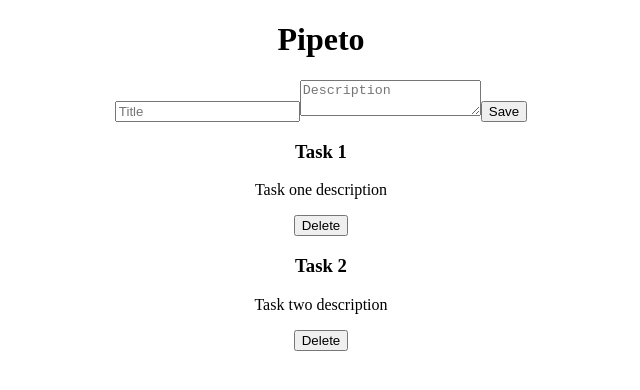
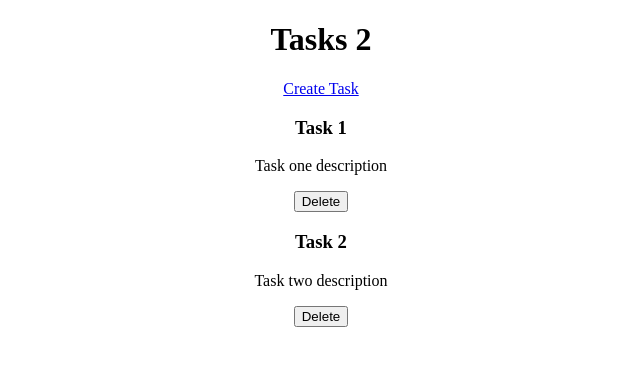
Before and after one commit to Pipeto84/redux-tasks, a React (Vite) app: page / in a window 1280 px wide. Shown: the top 390 px of the page, without its empty margins (319-959 px from the left). Built offline with nearby package versions, Linux system fonts and the light colour scheme.

Commit message:
react router dom

```diff
--- a/src/App.jsx
+++ b/src/App.jsx
@@ -1,16 +1,19 @@
-import './App.css'
-import { TaskForm } from './components/TaskForm'
-import { TaskList } from './components/TaskList'
+import "./App.css";
+import { TaskForm } from "./components/TaskForm";
+import { TaskList } from "./components/TaskList";
+import { BrowserRouter, Routes, Route } from "react-router-dom";
 
 function App() {
-
   return (
-    <div className='App'>
-      <h1>Pipeto</h1>
-      <TaskForm/>
-      <TaskList/>
+    <div className="App">
+      <BrowserRouter>
+        <Routes>
+          <Route path="/" element={<TaskList />} />
+          <Route path="/create-task" element={<TaskForm />} />
+        </Routes>
+      </BrowserRouter>
     </div>
-  )
+  );
 }
 
-export default App
+export default App;
--- a/src/components/TaskForm.jsx
+++ b/src/components/TaskForm.jsx
@@ -2,9 +2,11 @@
 import { useDispatch } from "react-redux";
 import { addTask } from "../features/tasks/taskSlice";
 import { v4 as uuid } from "uuid";
+import {useNavigate} from 'react-router-dom'
 
 export const TaskForm = () => {
   const dispatch = useDispatch();
+  const navigate= useNavigate()
   const [task, setTask] = useState({
     title: "",
     description: "",
@@ -24,6 +26,7 @@
         id: uuid(),
       })
     );
+    navigate('/')
   };
 
   return (
--- a/src/components/TaskList.jsx
+++ b/src/components/TaskList.jsx
@@ -1,18 +1,24 @@
 import { useSelector, useDispatch } from "react-redux";
 import { deleteTask } from "../features/tasks/taskSlice";
+import { Link } from "react-router-dom";
 
 export const TaskList = () => {
   const tasks = useSelector((state) => state.tasks);
   const dispatch = useDispatch();
   const handleDelete = (id) => {
-    dispatch(deleteTask(id))
+    dispatch(deleteTask(id));
   };
   return (
     <div>
+      <header>
+        <h1>Tasks {tasks.length}</h1>
+        <Link to="/create-task">Create Task</Link>
+      </header>
       {tasks.map((task) => (
         <div key={task.id}>
           <h3>{task.title}</h3>
           <p>{task.description}</p>
+
           <button onClick={() => handleDelete(task.id)}>Delete</button>
         </div>
       ))}
```
